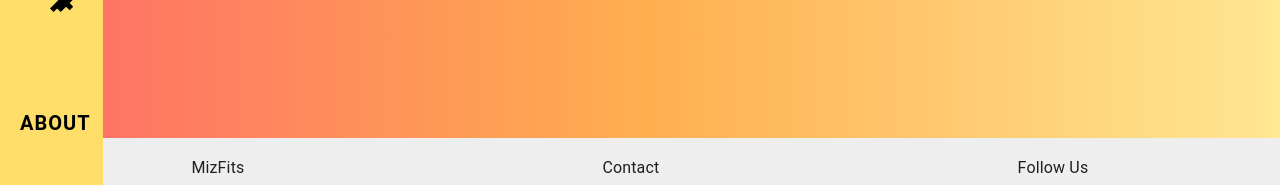
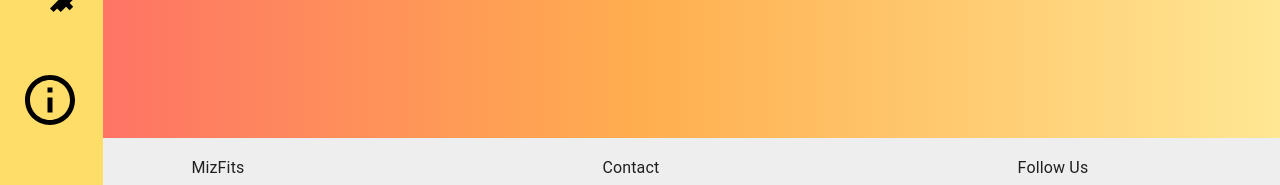
Before and after one commit to jdolan00/MizFits, a React (Create React App) app in the folder mizfits_client/: page / in a window 1280 px wide. Shown: the part 582-767 px from the top of the page. Built offline with nearby package versions, Linux system fonts and the light colour scheme.

Commit message:
Update Navbar.jsx

```diff
--- a/mizfits_client/src/components/Navbar.jsx
+++ b/mizfits_client/src/components/Navbar.jsx
@@ -1,6 +1,6 @@
 import React from "react";
 import { Link } from "react-router-dom";
-import { Bolt, CottageOutlined, FitnessCenterOutlined, PersonOutlineOutlined } from "@mui/icons-material";
+import { Bolt, CottageOutlined, FitnessCenterOutlined, PersonOutlineOutlined, InfoOutlined } from "@mui/icons-material";
 
 
 const Navbar = () => {
@@ -33,7 +33,7 @@ const Navbar = () => {
       </ul>
       <div style={styles.bottomLink}>
         <Link to="/about" style={styles.bottomLinkText}>
-          About
+        <InfoOutlined style={styles.icon} />
         </Link>
       </div>
     </nav>
```
